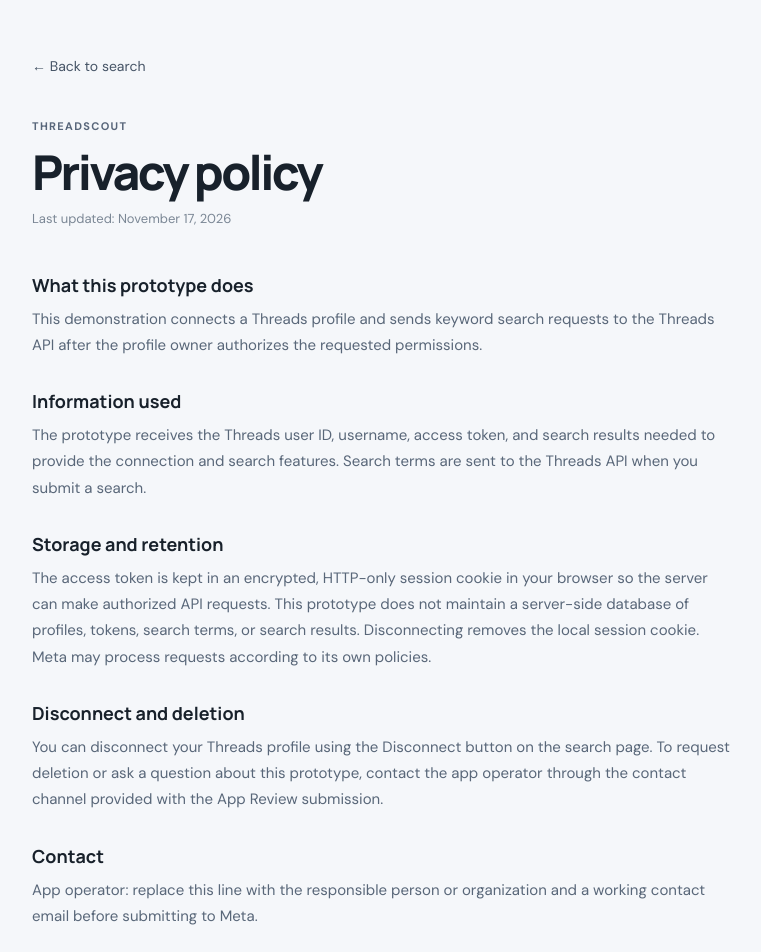
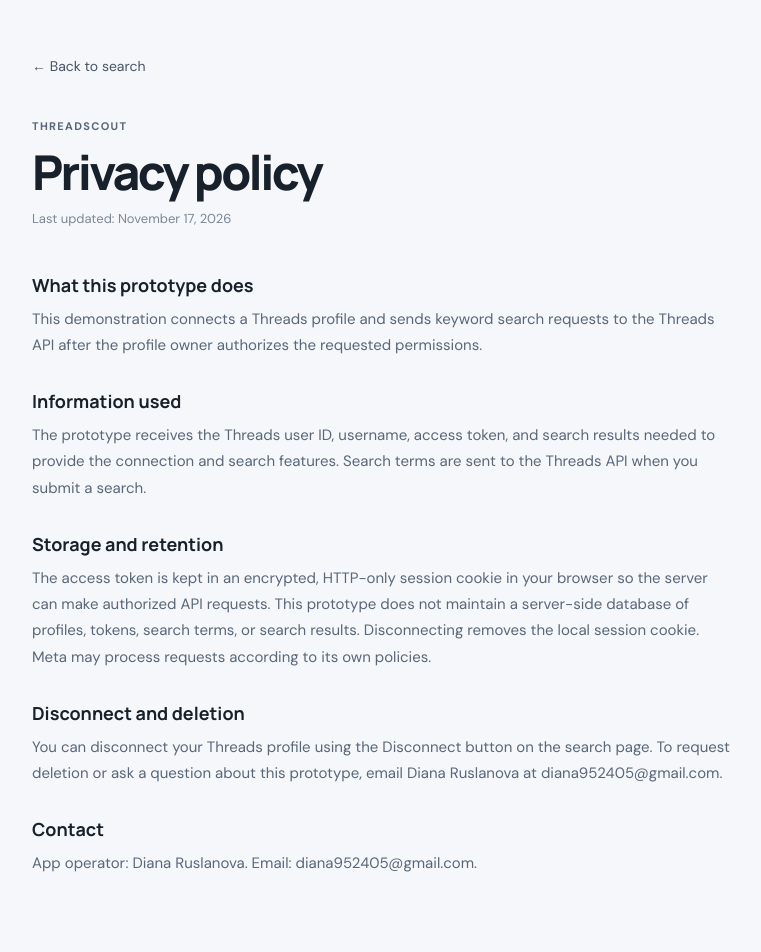
Before and after one commit to dianar-sudo/threads-keyword-prototype, a Next.js app: page /privacy in a window 1280 px wide. Shown: the top 952 px of the page, without its empty margins (256-1017 px from the left). Built offline with nearby package versions, Linux system fonts and the light colour scheme.

Commit message:
Add privacy contact details

```diff
--- a/app/privacy/page.tsx
+++ b/app/privacy/page.tsx
@@ -16,10 +16,10 @@ export default function PrivacyPage() {
       <p>The access token is kept in an encrypted, HTTP-only session cookie in your browser so the server can make authorized API requests. This prototype does not maintain a server-side database of profiles, tokens, search terms, or search results. Disconnecting removes the local session cookie. Meta may process requests according to its own policies.</p>
 
       <h2>Disconnect and deletion</h2>
-      <p>You can disconnect your Threads profile using the Disconnect button on the search page. To request deletion or ask a question about this prototype, contact the app operator through the contact channel provided with the App Review submission.</p>
+      <p>You can disconnect your Threads profile using the Disconnect button on the search page. To request deletion or ask a question about this prototype, email Diana Ruslanova at diana952405@gmail.com.</p>
 
       <h2>Contact</h2>
-      <p>App operator: replace this line with the responsible person or organization and a working contact email before submitting to Meta.</p>
+      <p>App operator: Diana Ruslanova. Email: diana952405@gmail.com.</p>
     </main>
   );
 }
```
